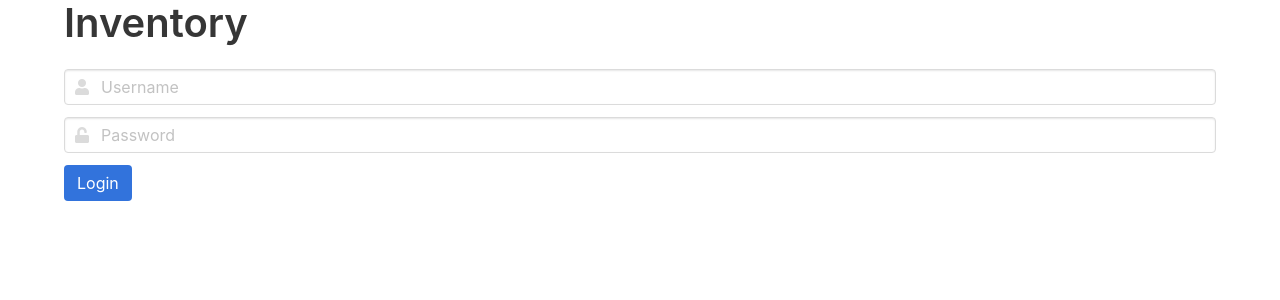
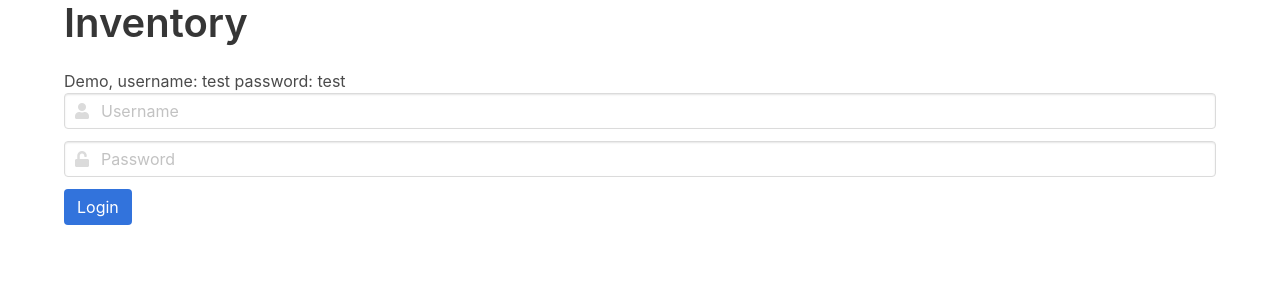
Before and after one commit to fahrurben/inventory-boot-frontend, a React (Create React App) app: page / in a window 1280 px wide. Shown: the top 300 px of the page. Built offline with nearby package versions, Linux system fonts and the light colour scheme; what redux-thunk-actions would draw is missing.

Commit message:
Login page: add username/password note

```diff
--- a/src/pages/LoginPage.js
+++ b/src/pages/LoginPage.js
@@ -10,6 +10,7 @@ import loginActions from '../actions/loginActions';
 let LoginForm = props => {
   return (
     <form onSubmit={props.handleSubmit}>
+      <p>Demo, username: test password: test</p>
       <Field component={InputField} name="username" type="text" validate={Validations.required}
         placeholder="Username" required="true" leftIcon="fas fa-user"/>
       <Field component={InputField} name="password" type="password" validate={Validations.required}
```
